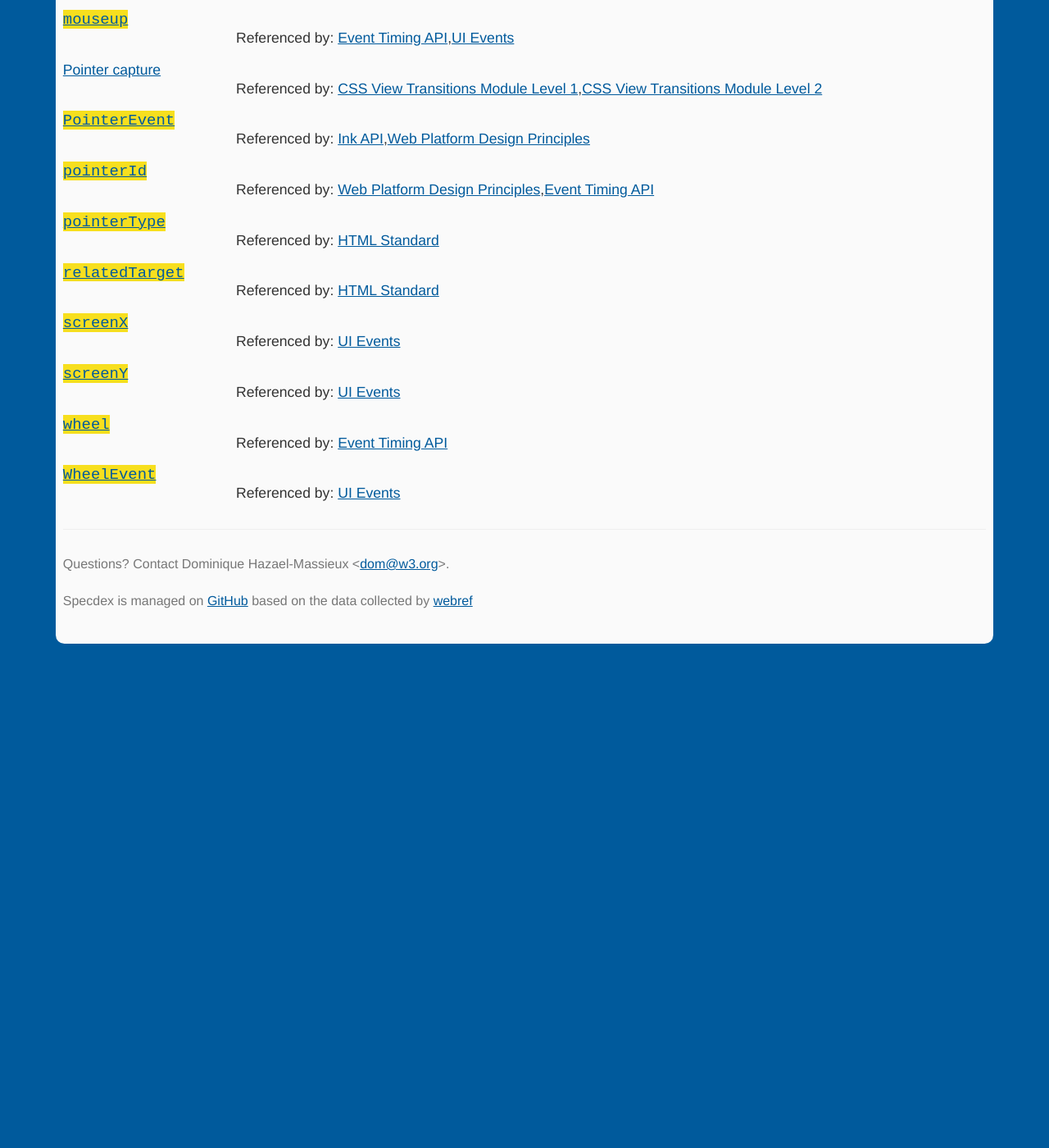
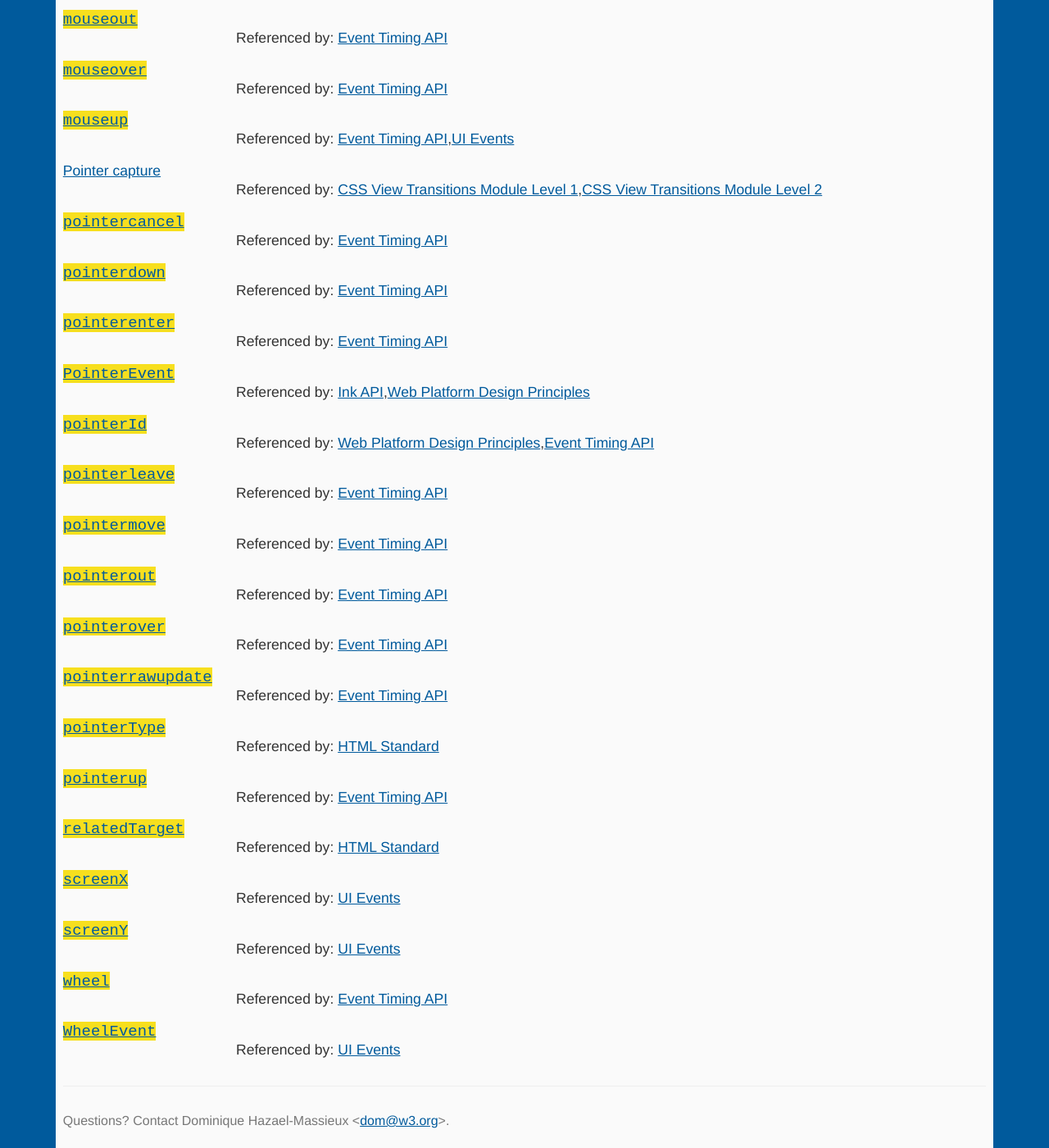
Before and after one commit to dontcallmedom/specdex, a Jekyll site: the page built from pointerevents4.html, in a window 1280 px wide and 1400 px high, scrolled down 1445 px. Shown: the whole window at 82% size. Built offline with Jekyll 4.4.1, drawn with Linux system fonts in a browser that asks for light colours; before the commit the page ends 2238 px from its top, so only the background shows below that; some of the changed text lies outside the part shown.

Commit message:
Automatic update

```diff
--- a/i18n-glossary.html
+++ b/i18n-glossary.html
@@ -12,7 +12,9 @@
 <dd>Referenced by: <a href="https:&#x2F;&#x2F;drafts.csswg.org&#x2F;css-highlight-api-1&#x2F;">CSS Custom Highlight API Module Level 1</a></dd>
 <dt><a class="concept" href="https:&#x2F;&#x2F;w3c.github.io&#x2F;i18n-glossary&#x2F;#dfn-language-negotiation">Language negotiation</a></dt>
 <dd>Referenced by: <a href="https:&#x2F;&#x2F;w3c.github.io&#x2F;secure-payment-confirmation&#x2F;">Secure Payment Confirmation</a></dd>
-<dt><a class="concept" href="https:&#x2F;&#x2F;w3c.github.io&#x2F;i18n-glossary&#x2F;#dfn-language-priority-list">Language priority list</a></dt>
+<dt><a class="concept" href="https:&#x2F;&#x2F;w3c.github.io&#x2F;i18n-glossary&#x2F;#dfn-language-subtag">Language subtag</a></dt>
+<dd>Referenced by: <a href="https:&#x2F;&#x2F;w3c.github.io&#x2F;secure-payment-confirmation&#x2F;">Secure Payment Confirmation</a></dd>
+<dt><a class="concept" href="https:&#x2F;&#x2F;w3c.github.io&#x2F;i18n-glossary&#x2F;#dfn-language-tag">Language tag</a></dt>
 <dd>Referenced by: <a href="https:&#x2F;&#x2F;w3c.github.io&#x2F;secure-payment-confirmation&#x2F;">Secure Payment Confirmation</a></dd>
 <dt><a class="concept" href="https:&#x2F;&#x2F;w3c.github.io&#x2F;i18n-glossary&#x2F;#dfn-localisation">localisation</a></dt>
 <dd>Referenced by: <a href="https:&#x2F;&#x2F;w3c.github.io&#x2F;wcag-act&#x2F;act-rules-format.html">Accessibility Conformance Testing (ACT) Rules Format 1.1</a></dd>
--- a/pointerevents4.html
+++ b/pointerevents4.html
@@ -28,6 +28,10 @@
 <dd>Referenced by: <a href="https:&#x2F;&#x2F;w3c.github.io&#x2F;uievents&#x2F;">UI Events</a></dd>
 <dt><a class="webidl" href="https:&#x2F;&#x2F;w3c.github.io&#x2F;pointerevents&#x2F;#dom-pointerevent-getpredictedevents"><code>getPredictedEvents()</code></a></dt>
 <dd>Referenced by: <a href="https:&#x2F;&#x2F;wicg.github.io&#x2F;ink-enhancement&#x2F;">Ink API</a></dd>
+<dt><a class="webidl" href="https:&#x2F;&#x2F;w3c.github.io&#x2F;pointerevents&#x2F;#dfn-gotpointercapture"><code>gotpointercapture</code></a></dt>
+<dd>Referenced by: <a href="https:&#x2F;&#x2F;w3c.github.io&#x2F;event-timing&#x2F;">Event Timing API</a></dd>
+<dt><a class="webidl" href="https:&#x2F;&#x2F;w3c.github.io&#x2F;pointerevents&#x2F;#dfn-lostpointercapture"><code>lostpointercapture</code></a></dt>
+<dd>Referenced by: <a href="https:&#x2F;&#x2F;w3c.github.io&#x2F;event-timing&#x2F;">Event Timing API</a></dd>
 <dt><a class="webidl" href="https:&#x2F;&#x2F;w3c.github.io&#x2F;pointerevents&#x2F;#dfn-mousedown"><code>mousedown</code></a></dt>
 <dd>Referenced by: <a href="https:&#x2F;&#x2F;w3c.github.io&#x2F;event-timing&#x2F;">Event Timing API</a>,<a href="https:&#x2F;&#x2F;w3c.github.io&#x2F;uievents&#x2F;">UI Events</a></dd>
 <dt><a class="webidl" href="https:&#x2F;&#x2F;w3c.github.io&#x2F;pointerevents&#x2F;#dfn-mouseenter"><code>mouseenter</code></a></dt>
@@ -48,12 +52,30 @@
 <dd>Referenced by: <a href="https:&#x2F;&#x2F;w3c.github.io&#x2F;event-timing&#x2F;">Event Timing API</a>,<a href="https:&#x2F;&#x2F;w3c.github.io&#x2F;uievents&#x2F;">UI Events</a></dd>
 <dt><a class="concept" href="https:&#x2F;&#x2F;w3c.github.io&#x2F;pointerevents&#x2F;#dfn-pointer-capture">Pointer capture</a></dt>
 <dd>Referenced by: <a href="https:&#x2F;&#x2F;drafts.csswg.org&#x2F;css-view-transitions-1&#x2F;">CSS View Transitions Module Level 1</a>,<a href="https:&#x2F;&#x2F;drafts.csswg.org&#x2F;css-view-transitions-2&#x2F;">CSS View Transitions Module Level 2</a></dd>
+<dt><a class="webidl" href="https:&#x2F;&#x2F;w3c.github.io&#x2F;pointerevents&#x2F;#dfn-pointercancel"><code>pointercancel</code></a></dt>
+<dd>Referenced by: <a href="https:&#x2F;&#x2F;w3c.github.io&#x2F;event-timing&#x2F;">Event Timing API</a></dd>
+<dt><a class="webidl" href="https:&#x2F;&#x2F;w3c.github.io&#x2F;pointerevents&#x2F;#dfn-pointerdown"><code>pointerdown</code></a></dt>
+<dd>Referenced by: <a href="https:&#x2F;&#x2F;w3c.github.io&#x2F;event-timing&#x2F;">Event Timing API</a></dd>
+<dt><a class="webidl" href="https:&#x2F;&#x2F;w3c.github.io&#x2F;pointerevents&#x2F;#dfn-pointerenter"><code>pointerenter</code></a></dt>
+<dd>Referenced by: <a href="https:&#x2F;&#x2F;w3c.github.io&#x2F;event-timing&#x2F;">Event Timing API</a></dd>
 <dt><a class="webidl" href="https:&#x2F;&#x2F;w3c.github.io&#x2F;pointerevents&#x2F;#dom-pointerevent"><code>PointerEvent</code></a></dt>
 <dd>Referenced by: <a href="https:&#x2F;&#x2F;wicg.github.io&#x2F;ink-enhancement&#x2F;">Ink API</a>,<a href="https:&#x2F;&#x2F;w3ctag.github.io&#x2F;design-principles&#x2F;">Web Platform Design Principles</a></dd>
 <dt><a class="webidl" href="https:&#x2F;&#x2F;w3c.github.io&#x2F;pointerevents&#x2F;#dom-pointerevent-pointerid"><code>pointerId</code></a></dt>
 <dd>Referenced by: <a href="https:&#x2F;&#x2F;w3ctag.github.io&#x2F;design-principles&#x2F;">Web Platform Design Principles</a>,<a href="https:&#x2F;&#x2F;w3c.github.io&#x2F;event-timing&#x2F;">Event Timing API</a></dd>
+<dt><a class="webidl" href="https:&#x2F;&#x2F;w3c.github.io&#x2F;pointerevents&#x2F;#dfn-pointerleave"><code>pointerleave</code></a></dt>
+<dd>Referenced by: <a href="https:&#x2F;&#x2F;w3c.github.io&#x2F;event-timing&#x2F;">Event Timing API</a></dd>
+<dt><a class="webidl" href="https:&#x2F;&#x2F;w3c.github.io&#x2F;pointerevents&#x2F;#dfn-pointermove"><code>pointermove</code></a></dt>
+<dd>Referenced by: <a href="https:&#x2F;&#x2F;w3c.github.io&#x2F;event-timing&#x2F;">Event Timing API</a></dd>
+<dt><a class="webidl" href="https:&#x2F;&#x2F;w3c.github.io&#x2F;pointerevents&#x2F;#dfn-pointerout"><code>pointerout</code></a></dt>
+<dd>Referenced by: <a href="https:&#x2F;&#x2F;w3c.github.io&#x2F;event-timing&#x2F;">Event Timing API</a></dd>
+<dt><a class="webidl" href="https:&#x2F;&#x2F;w3c.github.io&#x2F;pointerevents&#x2F;#dfn-pointerover"><code>pointerover</code></a></dt>
+<dd>Referenced by: <a href="https:&#x2F;&#x2F;w3c.github.io&#x2F;event-timing&#x2F;">Event Timing API</a></dd>
+<dt><a class="webidl" href="https:&#x2F;&#x2F;w3c.github.io&#x2F;pointerevents&#x2F;#dfn-pointerrawupdate"><code>pointerrawupdate</code></a></dt>
+<dd>Referenced by: <a href="https:&#x2F;&#x2F;w3c.github.io&#x2F;event-timing&#x2F;">Event Timing API</a></dd>
 <dt><a class="webidl" href="https:&#x2F;&#x2F;w3c.github.io&#x2F;pointerevents&#x2F;#dom-pointerevent-pointertype"><code>pointerType</code></a></dt>
 <dd>Referenced by: <a href="https:&#x2F;&#x2F;html.spec.whatwg.org&#x2F;multipage&#x2F;">HTML Standard</a></dd>
+<dt><a class="webidl" href="https:&#x2F;&#x2F;w3c.github.io&#x2F;pointerevents&#x2F;#dfn-pointerup"><code>pointerup</code></a></dt>
+<dd>Referenced by: <a href="https:&#x2F;&#x2F;w3c.github.io&#x2F;event-timing&#x2F;">Event Timing API</a></dd>
 <dt><a class="webidl" href="https:&#x2F;&#x2F;w3c.github.io&#x2F;pointerevents&#x2F;#dom-mouseevent-relatedtarget"><code>relatedTarget</code></a></dt>
 <dd>Referenced by: <a href="https:&#x2F;&#x2F;html.spec.whatwg.org&#x2F;multipage&#x2F;">HTML Standard</a></dd>
 <dt><a class="webidl" href="https:&#x2F;&#x2F;w3c.github.io&#x2F;pointerevents&#x2F;#dom-mouseevent-screenx"><code>screenX</code></a></dt>
```
Also changed, not shown: infra.html (+1 -1 lines), webidl.html (+3 -3 lines).
